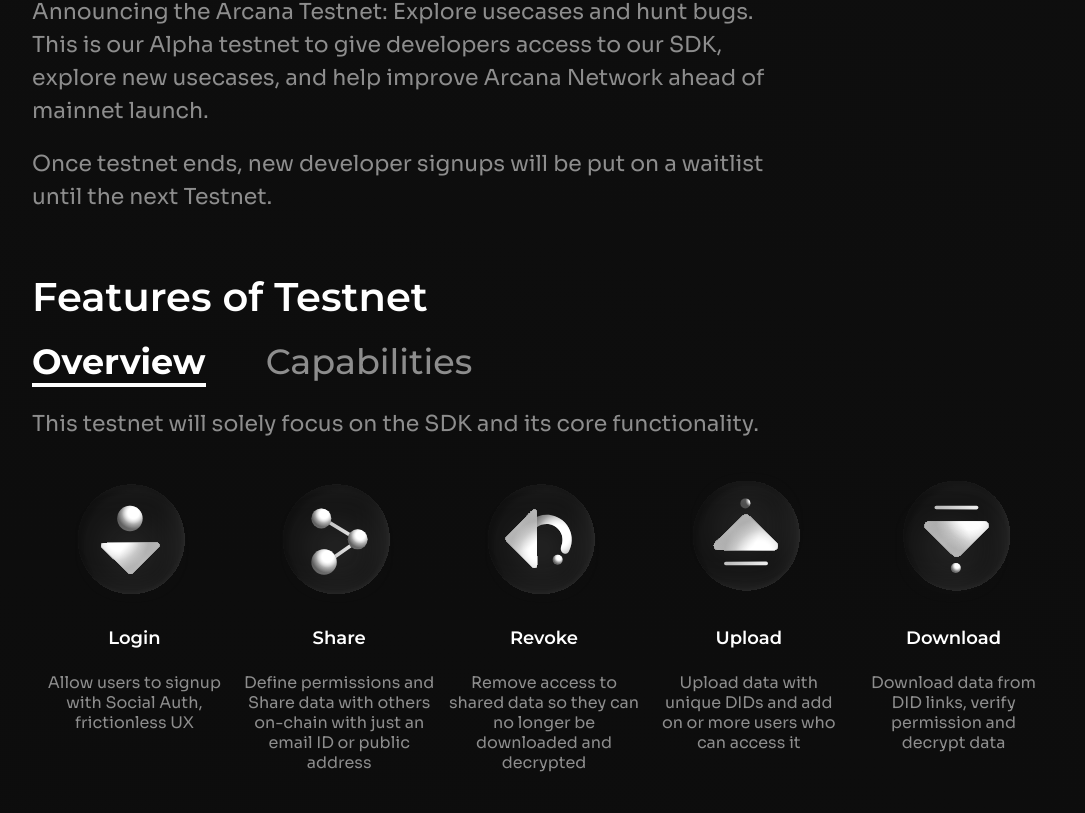
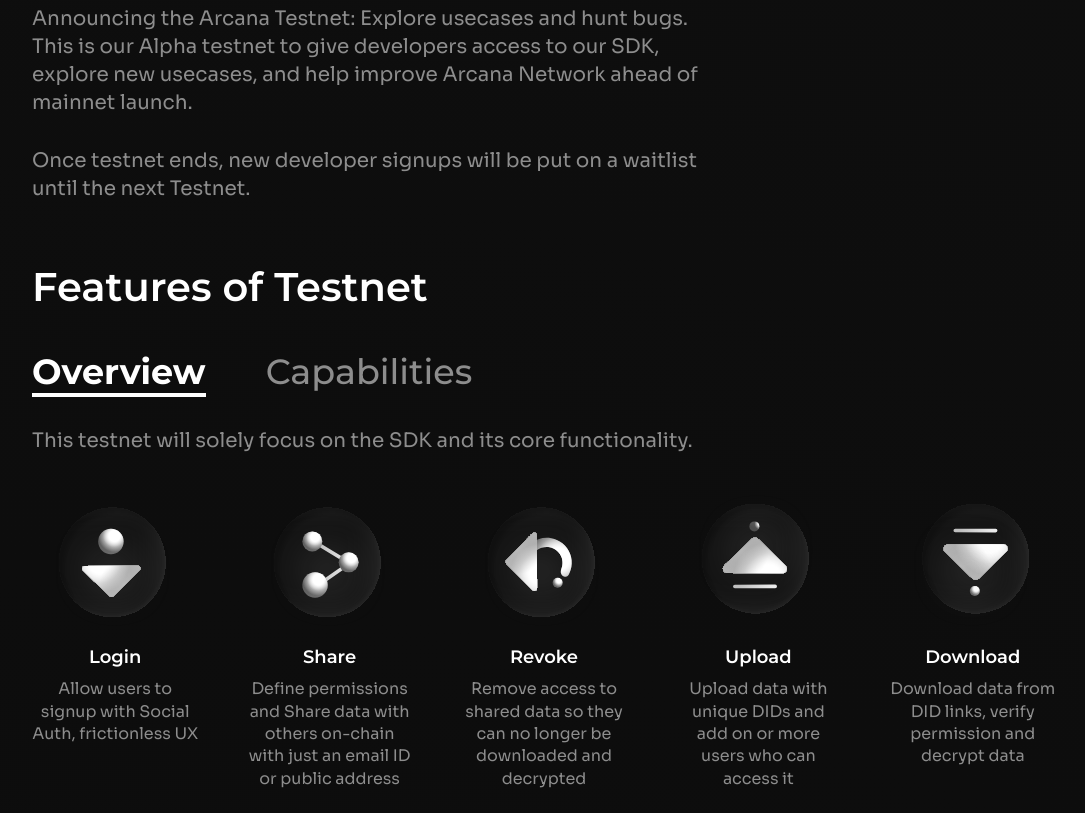
Before and after one commit to arcana-network/testnet-site, a Nuxt app: page / in a window 1280 px wide. Shown: the part 1027-1840 px from the top of the page, without its empty margins (96-1181 px from the left). Built offline with nearby package versions, Linux system fonts and the light colour scheme.

Commit message:
Design changes in overview section

```diff
--- a/components/OverviewSection.vue
+++ b/components/OverviewSection.vue
@@ -7,7 +7,7 @@
             align="start"
             direction="column"
             sm-direction="column"
-            gap="1.25rem"
+            gap="1.875rem"
             sm-gap="1.25rem"
           >
             <v-heading
@@ -22,7 +22,7 @@
               class="overview-description"
               color="secondary"
               :weight="400"
-              line-height="1.5"
+              line-height="1.4"
             >
               Announcing the Arcana Testnet: Explore usecases and hunt bugs.
               This is our Alpha testnet to give developers access to our SDK,
@@ -33,7 +33,7 @@
               class="overview-description"
               color="secondary"
               :weight="400"
-              line-height="1.5"
+              line-height="1.4"
             >
               Once testnet ends, new developer signups will be put on a waitlist
               until the next Testnet.
@@ -45,8 +45,8 @@
             align="start"
             direction="column"
             sm-direction="column"
-            gap="1.875rem"
-            sm-gap="1.25rem"
+            gap="2.5rem"
+            sm-gap="1.875rem"
           >
             <v-heading
               class="overview-features-heading"
@@ -56,19 +56,25 @@
             >
               Features of Testnet
             </v-heading>
+            <div>
               <v-tabs :tabs-list="tabsList">
                 <template #tab-0>
-                <v-stack direction="column" gap="3.75rem">
+                  <v-stack
+                    direction="column"
+                    sm-direction="column"
+                    gap="2.5rem"
+                    sm-gap="1.875rem"
+                  >
                     <v-text
                       class="feature-overview-description"
                       color="secondary"
                       :weight="400"
-                    line-height="1.5"
+                      line-height="1.4"
                     >
                       This testnet will solely focus on the SDK and its core
                       functionality.
                     </v-text>
-                  <v-stack justify="space-between" wrap style="width: 80vw">
+                    <div class="feature-overviews">
                       <div
                         v-for="featureOverviewPoint in featureOverviewPoints"
                         :key="featureOverviewPoint.title"
@@ -81,7 +87,7 @@
                           :description="featureOverviewPoint.description"
                         />
                       </div>
-                  </v-stack>
+                    </div>
                   </v-stack>
                 </template>
                 <template #tab-1>
@@ -93,7 +99,7 @@
                     justify="start"
                     sm-justify="baseline"
                     gap="3.75rem"
-                  sm-gap="3.75rem"
+                    sm-gap="1.875rem"
                     class="feature-capabilities"
                   >
                     <v-chip class="feature-capabilities-dos">
@@ -129,6 +135,7 @@
                   </v-stack>
                 </template>
               </v-tabs>
+            </div>
           </v-stack>
         </div>
         <div class="feature-overview-illustration full-bleed" />
@@ -214,7 +221,7 @@
 
 .overview-description {
   max-width: 46ch;
-  font-size: 1.375rem;
+  font-size: 1.25rem;
 
   @media (--viewport-small) {
     font-size: 1rem;
@@ -233,7 +240,7 @@
 }
 
 .feature-overview-description {
-  font-size: 1.375rem;
+  font-size: 1.25rem;
   max-width: 46ch;
 
   @media (--viewport-small) {
@@ -241,15 +248,25 @@
   }
 }
 
+.feature-overviews {
+  display: grid;
+  grid-gap: 3rem;
+  grid-template-columns: repeat(5, 1fr);
+
+  @media (--viewport-medium) {
+    grid-gap: 2.5rem;
+    grid-template-columns: repeat(3, 1fr);
+  }
+
+  @media (--viewport-small) {
+    grid-gap: 1.25rem;
+    grid-template-columns: repeat(2, 1fr);
+  }
+}
+
 .feature-overview-points {
-  width: 20%;
   justify-content: center;
   align-items: center;
-  margin: 2rem 0;
-
-  @media (--viewport-medium) {
-    width: 50%;
-  }
 }
 
 .feature-overview-points > * {
@@ -294,26 +311,20 @@
   }
 }
 
-.feature-capabilities {
-  margin-top: 2rem;
-  margin-bottom: 2rem;
-}
-
 .feature-capabilities-dos,
 .feature-capabilities-donts {
   max-width: 36rem !important;
   padding: 2rem !important;
 
   @media (--viewport-small) {
-    background: transparent !important;
-    padding: inherit !important;
+    padding: 1rem !important;
   }
 }
 
 .feature-capabilities-heading {
   margin-top: 0;
   margin-bottom: 0;
-  font-size: 2.25rem;
+  font-size: 2.1875rem;
   font-weight: 700;
   letter-spacing: normal;
 
--- a/components/lib/VBlurb.vue
+++ b/components/lib/VBlurb.vue
@@ -1,7 +1,14 @@
 <template>
-  <v-stack direction="column" align="center" style="text-align: center">
+  <v-stack
+    direction="column"
+    align="center"
+    gap="1.25rem"
+    style="text-align: center"
+  >
     <v-image v-if="image" :path="image" :alt="alt" />
     <slot v-else name="art"></slot>
+    <div>
+      <v-stack direction="column" gap="0.625rem">
         <v-heading v-if="title" :level="4" :weight="600" class="blurb-title">
           {{ title }}
         </v-heading>
@@ -17,10 +24,14 @@
           font="serif"
           color="secondary"
           :weight="400"
+          size="1rem"
+          line-height="1.4"
           class="blurb-description"
         >
           {{ description }}
         </v-text>
+      </v-stack>
+    </div>
   </v-stack>
 </template>
 
@@ -60,6 +71,8 @@
 }
 
 .blurb-title {
+  margin-top: 0;
+  margin-bottom: 0;
   font-size: 1.125rem;
   line-height: 1.375rem;
 
@@ -68,14 +81,4 @@
     line-height: 1.125rem;
   }
 }
-
-.blurb-description {
-  font-size: 1rem;
-  line-height: 1.25rem;
-
-  @media (--viewport-medium) {
-    font-size: 1rem;
-    line-height: 1.25rem;
-  }
-}
 </style>
--- a/components/lib/VList.vue
+++ b/components/lib/VList.vue
@@ -22,7 +22,7 @@
           class="list-item-description"
           color="secondary"
           :data-variant="listItem.variant"
-          line-height="1.5"
+          line-height="1.4"
           :weight="400"
         >
           {{ listItem.description }}
@@ -38,7 +38,7 @@
             class="list-item-description"
             color="secondary"
             :data-variant="listItem.variant"
-            line-height="1.5"
+            line-height="1.4"
             :weight="400"
           >
             {{ descriptionLine }}
@@ -139,10 +139,10 @@
 
 .list-item-title,
 .list-item-description {
-  font-size: 1.375rem;
+  font-size: 1.25rem;
 
   @media (--viewport-small) {
-    font-size: 1.25rem;
+    font-size: 1rem;
   }
 }
 
--- a/components/lib/VTabs.vue
+++ b/components/lib/VTabs.vue
@@ -3,8 +3,8 @@
     align="start"
     direction="column"
     sm-direction="column"
-    gap="20px"
-    sm-gap="30px"
+    gap="1.875rem"
+    sm-gap="1.25rem"
     class="tabs"
   >
     <v-stack
```
Lines whose indentation alone changed are shown as unchanged.
